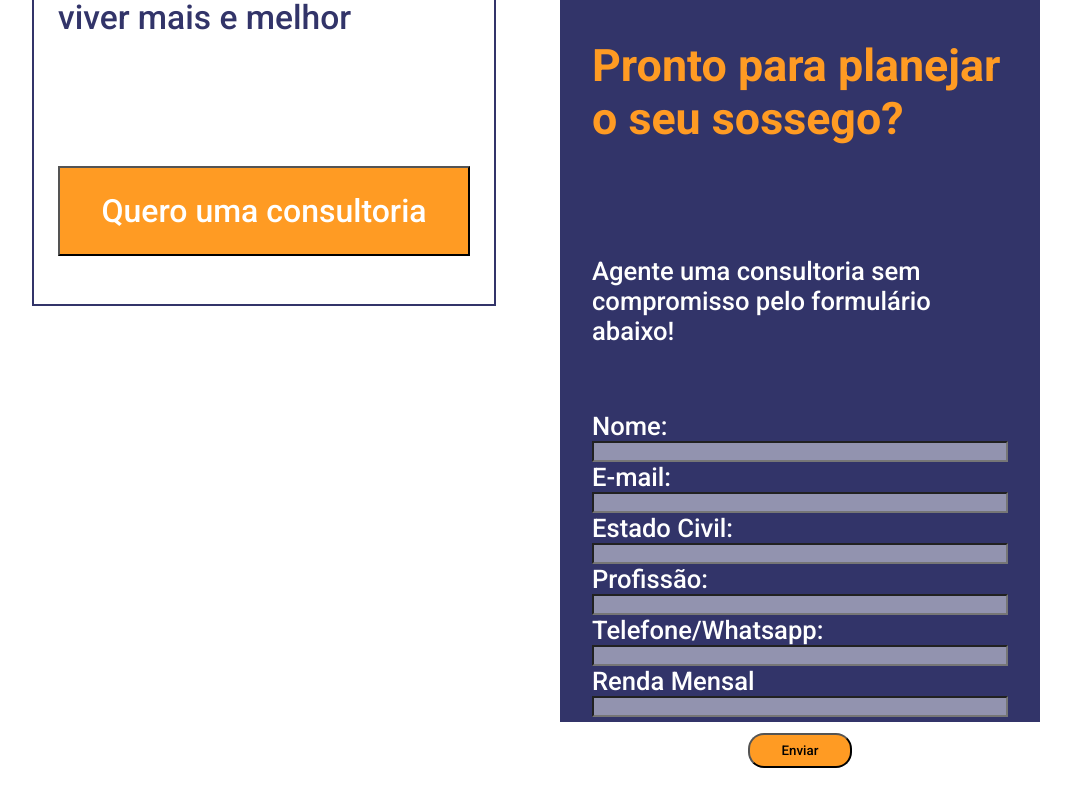
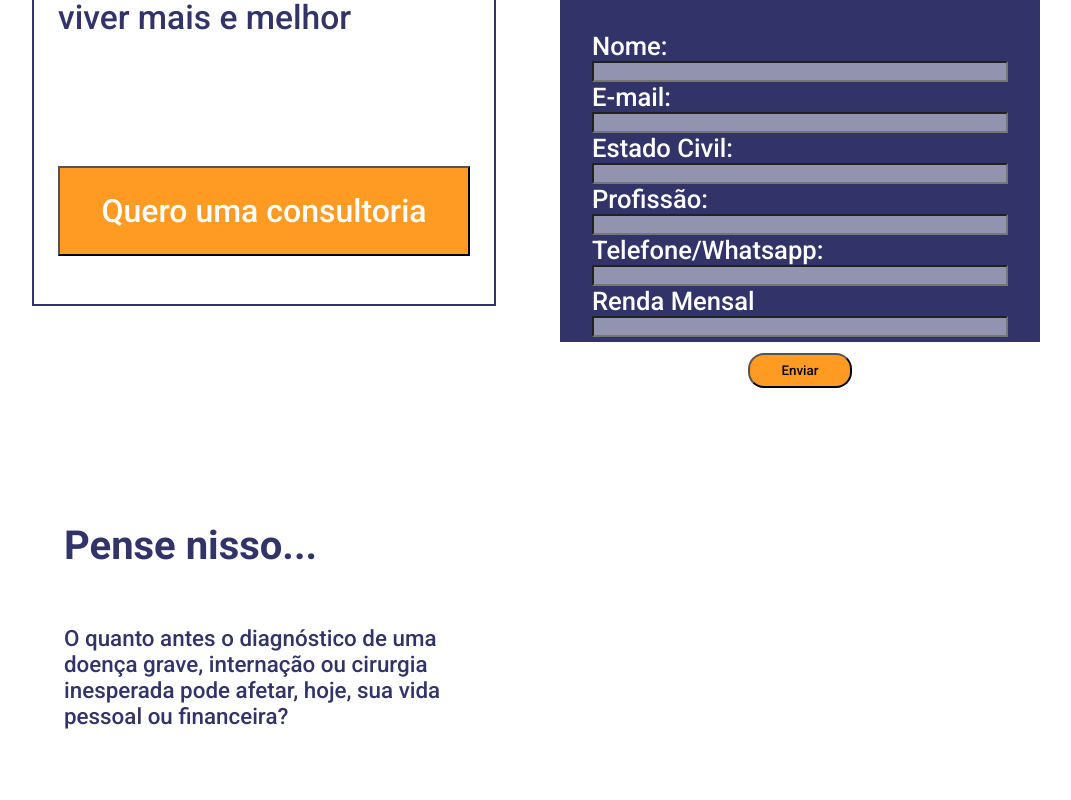
Before and after one commit to silvamateus/silvamateus-raroinc, a Vue app: page / in a window 1280 px wide. Shown: the part 989-1789 px from the top of the page, without its empty margins (104-1175 px from the left). Before the commit the page ends 1757 px from the top, so only its background shows below. Built offline with nearby package versions, Linux system fonts and the light colour scheme.

Commit message:
add header card

```diff
--- a/src/components/TopHeader.vue
+++ b/src/components/TopHeader.vue
@@ -26,6 +26,13 @@
           <button type="submit" class="submit">Enviar</button>
         </div>
       </form>
+    </div>
+    <div class="card">
+      <h3>Pense nisso...</h3>
+      <p>
+        O quanto antes o diagnóstico de uma doença grave, internação ou cirurgia
+        inesperada pode afetar, hoje, sua vida pessoal ou financeira?
+      </p>
     </div>
   </div>
 </template>
@@ -86,7 +93,7 @@ export default {};
   display: flex;
   flex-direction: column;
   font-size: 1.6rem;
-  bottom: -400px;
+  top: 555px;
 }
 .contact-form h3 {
   color: #ff9b23;
@@ -110,4 +117,18 @@ export default {};
   align-self: center;
   margin-top: 1rem;
 }
+
+/* Card */
+.card {
+  width: 50ch;
+  padding: 2rem;
+  margin-top: 8rem;
+}
+.card h3 {
+  font-size: 2.5rem;
+  padding: 1rem 0;
+}
+.card p {
+  font-size: 1.4rem;
+}
 </style>
```
